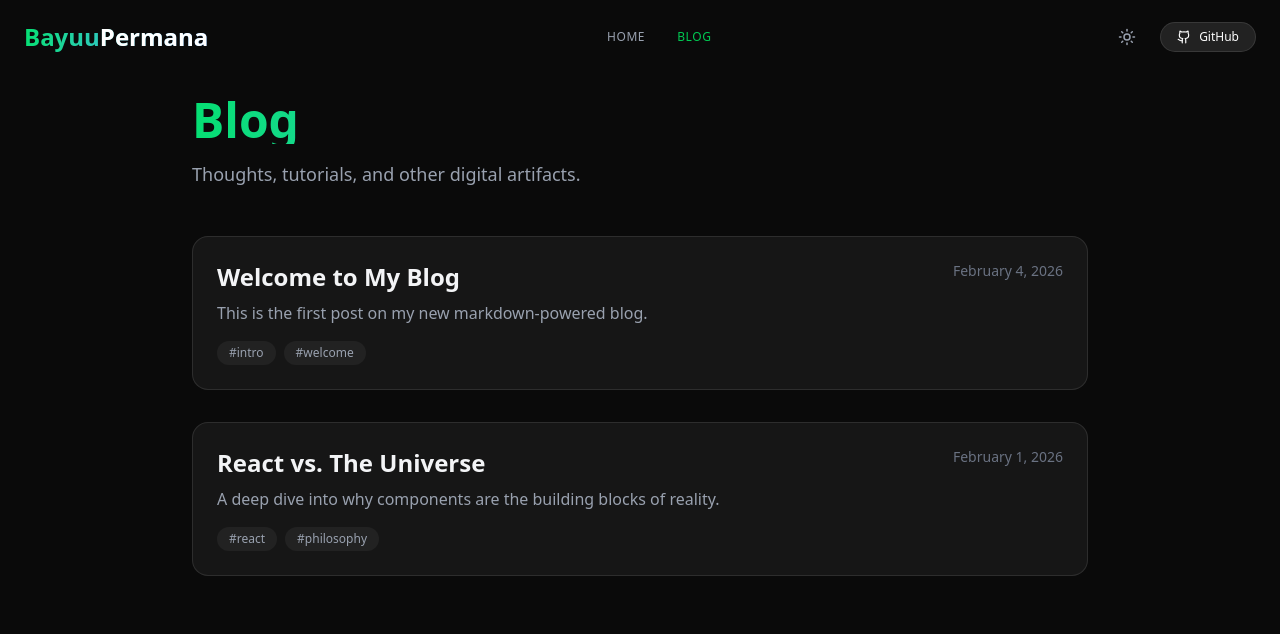
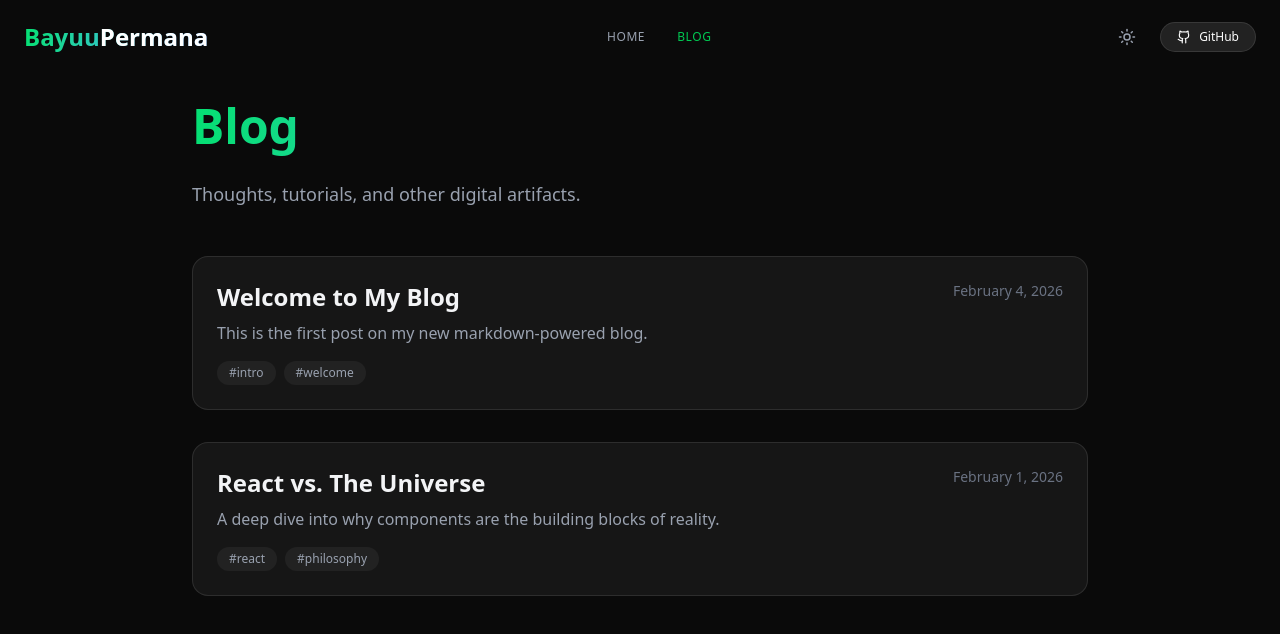
Before and after one commit to BayuuPermana/Bayu, a React (Vite) app: page /blog in a window 1280 px wide. Shown: the top 634 px of the page. Built offline with nearby package versions, Linux system fonts and the light colour scheme.

Commit message:
style(blog): fix truncated header clipping in BlogList

```diff
--- a/pages/BlogList.tsx
+++ b/pages/BlogList.tsx
@@ -54,7 +54,7 @@
         <div className="min-h-screen pt-24 pb-12 px-6">
             <div className="container mx-auto max-w-4xl">
                 <header className="mb-12">
-                    <h1 className="text-4xl md:text-5xl font-bold bg-gradient-to-r from-green-400 to-blue-400 bg-clip-text text-transparent mb-4">
+                    <h1 className="text-4xl md:text-5xl font-bold bg-gradient-to-r from-green-400 to-blue-400 bg-clip-text text-transparent mb-4 pb-2 leading-tight">
                         Blog
                     </h1>
                     <p className="text-gray-600 dark:text-gray-400 text-lg">
```
